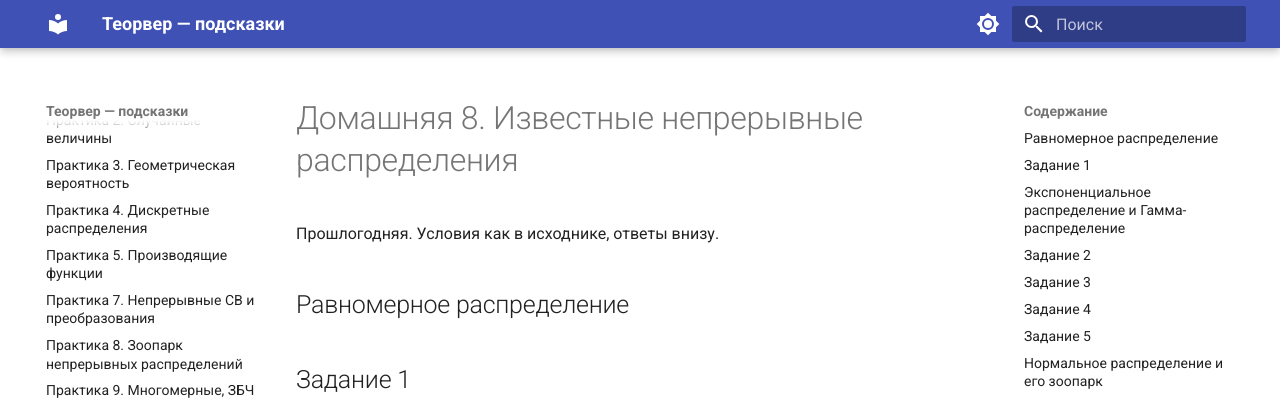
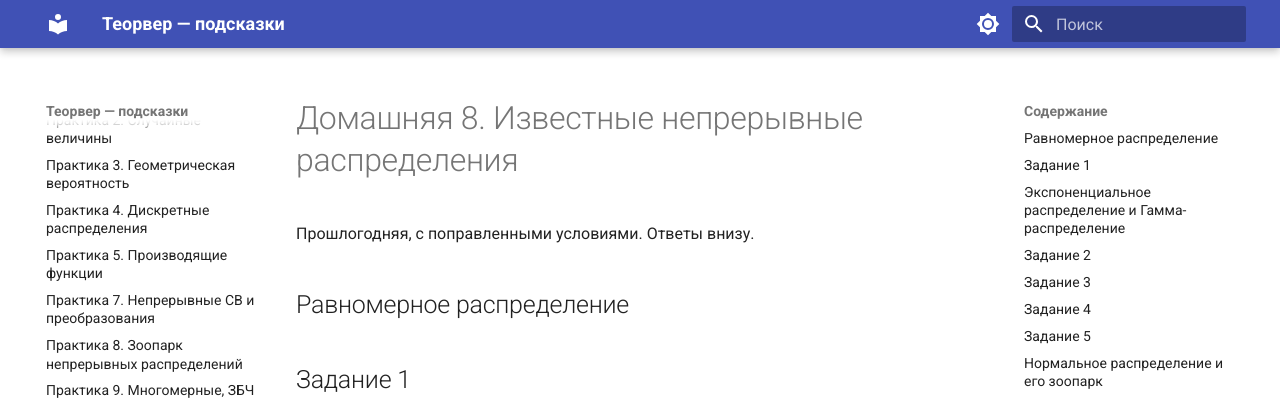
Before and after one commit to paVlaDog/teorver-hint, an MkDocs documentation site: the page built from docs/homework/hw8.md, in a window 1280 px wide and 900 px high. Shown: the top 401 px of the window. Built offline with MkDocs 1.6.1 and Material for MkDocs 9.7.7, drawn with Linux system fonts in a browser that asks for light colours.

Commit message:
Отметить, что условия домашних 7–9 поправлены.
Co-authored-by: Cursor <cursoragent@cursor.com>

```diff
--- a/docs/homework/hw8.md
+++ b/docs/homework/hw8.md
@@ -1,6 +1,6 @@
 # Домашняя 8. Известные непрерывные распределения
 
-Прошлогодняя. Условия как в исходнике, ответы внизу.
+Прошлогодняя, с поправленными условиями. Ответы внизу.
 
 ## Равномерное распределение
 
```
Also changed, not shown: docs/homework/hw7.md (+1 -1 lines), docs/homework/hw9.md (+1 -1 lines).
